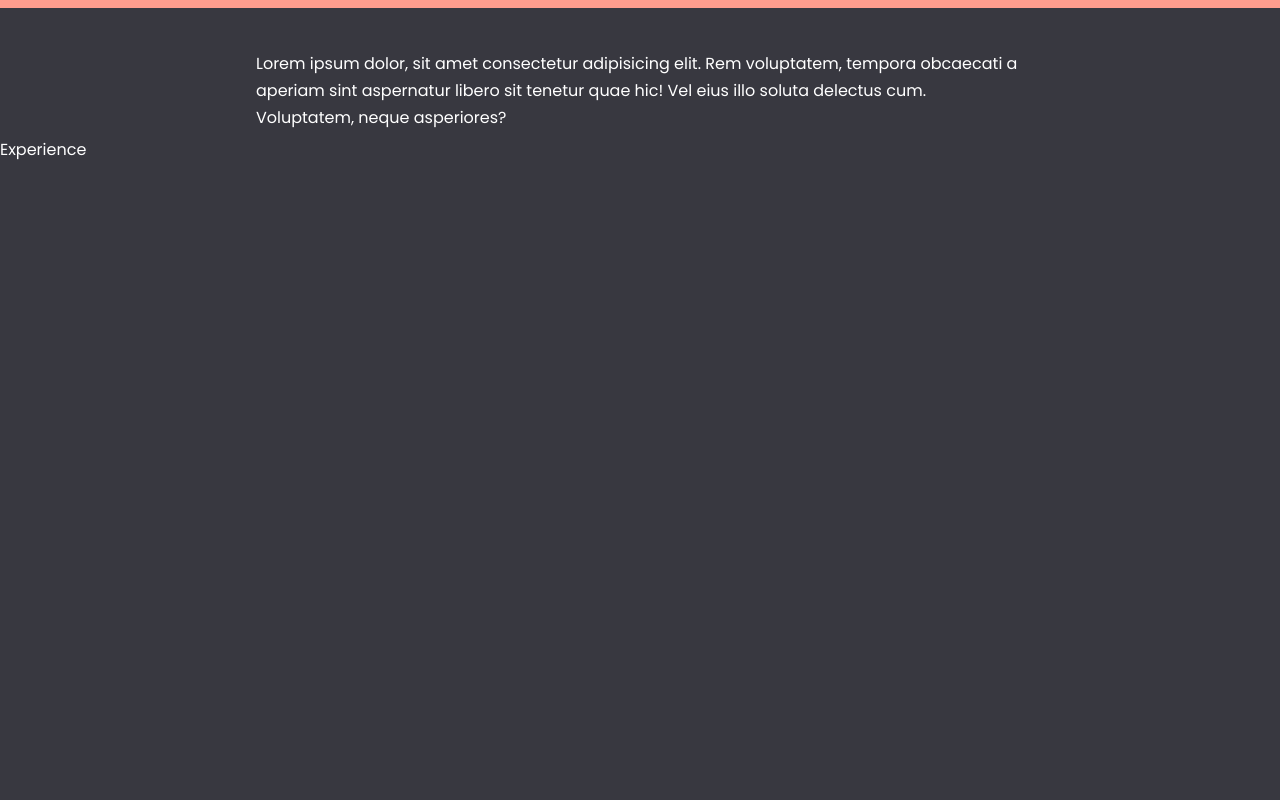
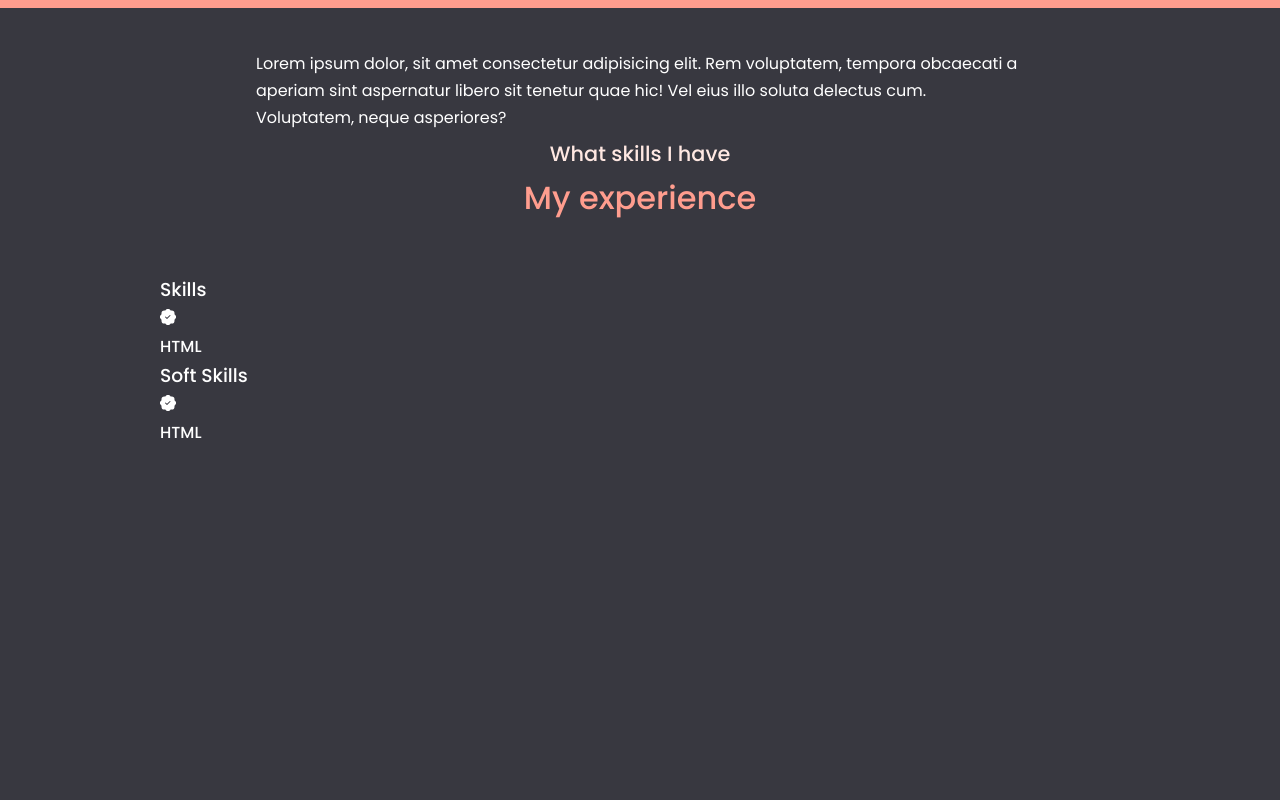
Before and after one commit to elysdominguez2/elysdominguez_cv, a React (Create React App) app: page / in a window 1280 px wide. Shown: the part 1720-2520 px from the top of the page. Built offline with nearby package versions, Linux system fonts and the light colour scheme; a web font is replaced by a local one.

Commit message:
Started with the Experience section

```diff
--- a/src/components/experience/Experience.jsx
+++ b/src/components/experience/Experience.jsx
@@ -1,5 +1,33 @@
 import "./experience.css";
+import { BsFillPatchCheckFill } from "react-icons/bs";
 
 export default function Experience() {
-  return <section id="experience">Experience</section>;
+  return (
+    <section id="experience">
+      <h5>What skills I have</h5>
+      <h2>My experience</h2>
+
+      <div className="container experience_container">
+        <div className="experience_hard_skills">
+          <h3>Skills</h3>
+          <div className="skills_content">
+            <article className="skills_details">
+              <BsFillPatchCheckFill />
+              <h4>HTML</h4>
+            </article>
+          </div>
+        </div>
+
+        <div className="experience_soft_skills">
+          <h3>Soft Skills</h3>
+          <div className="skills_content">
+            <article className="skills_details">
+              <BsFillPatchCheckFill />
+              <h4>HTML</h4>
+            </article>
+          </div>
+        </div>
+      </div>
+    </section>
+  );
 }
```
